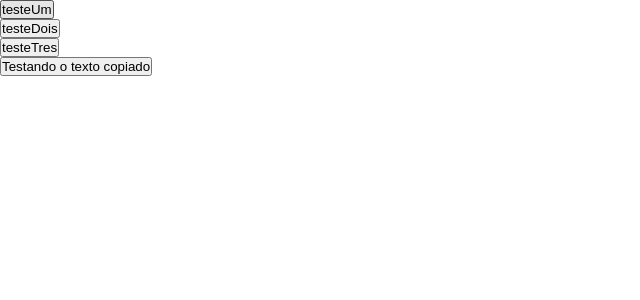
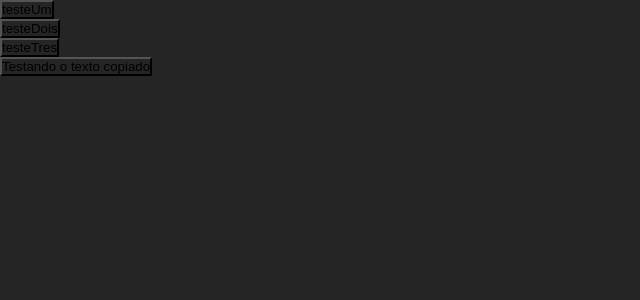
Before and after one commit to thspanhol/copy-button, a React (Vite) app: page / in a window 1280 px wide. Shown: the top 300 px of the page, without its empty margins (0-640 px from the left). Built offline with nearby package versions, Linux system fonts and the light colour scheme.

Commit message:
Style: index css

```diff
--- a/src/index.css
+++ b/src/index.css
@@ -1,4 +1,5 @@
 * {
     padding: 0;
     margin: 0;
+    background-color: #252525;
 }
```
